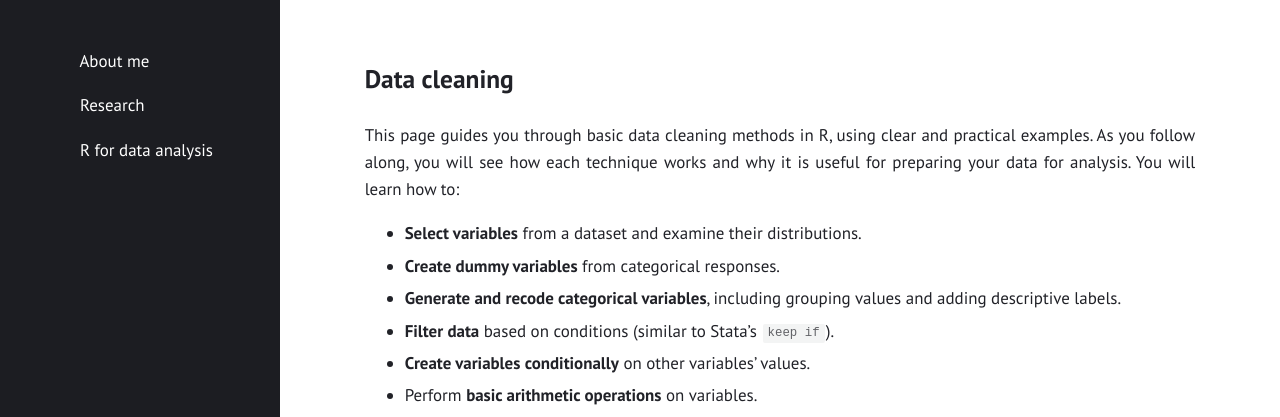
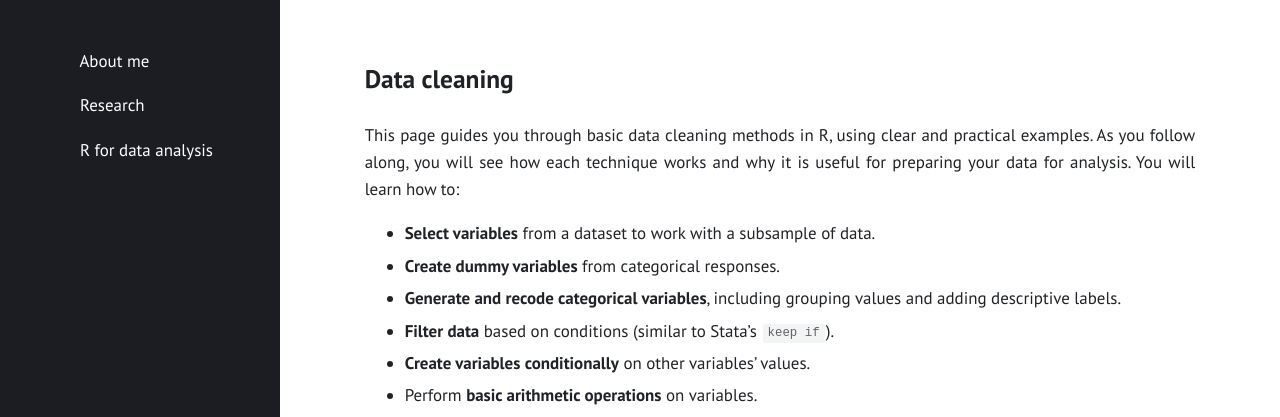
Before and after one commit to gubellom/gubellom.github.io, a Jekyll site: the page built from R files/Manipulation.md, in a window 1280 px wide and 900 px high. Shown: the top 417 px of the window. Built offline with Jekyll 4.4.1, drawn with Linux system fonts in a browser that asks for light colours.

Commit message:
Update Manipulation.md
Signed-off-by: Michele Gubello <62111923+gubellom@users.noreply.github.com>

```diff
--- a/R files/Manipulation.md
+++ b/R files/Manipulation.md
@@ -8,7 +8,7 @@ permalink: "/datacleaning/"
 
 This page guides you through basic data cleaning methods in R, using clear and practical examples. As you follow along, you will see how each technique works and why it is useful for preparing your data for analysis. You will learn how to:
 
-- **Select variables** from a dataset and examine their distributions.
+- **Select variables** from a dataset to work with a subsample of data.
 - **Create dummy variables** from categorical responses.
 - **Generate and recode categorical variables**, including grouping values and adding descriptive labels.
 - **Filter data** based on conditions (similar to Stata’s `keep if`).
```
